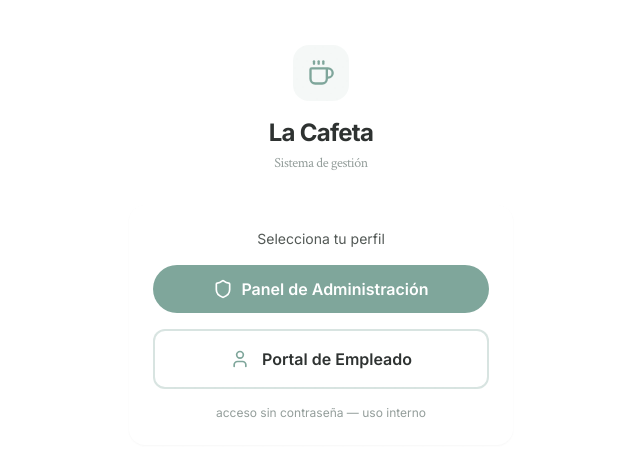
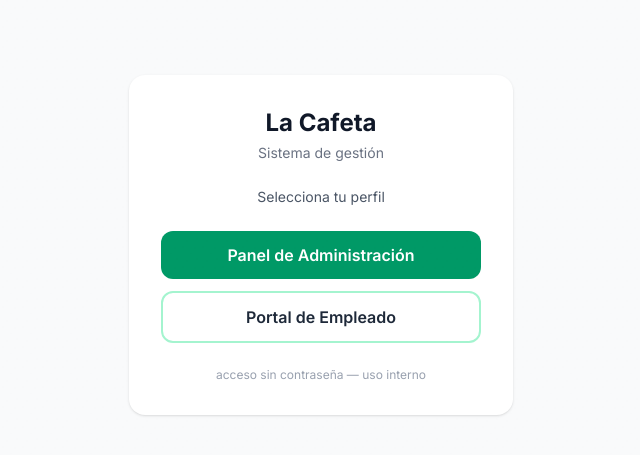
Before and after one commit to CinderOfAsh/La-cafetaV2, a Next.js app: page /login in a window 1280 px wide. Shown: the part 155-610 px from the top of the page, without its empty margins (319-959 px from the left). Built offline with nearby package versions, Linux system fonts and the light colour scheme.

Commit message:
Fix: login with direct links, search icon padding, shift loading in POS

```diff
--- a/src/app/admin/personal/page.tsx
+++ b/src/app/admin/personal/page.tsx
@@ -214,7 +214,7 @@ export default function AdminPersonalPage() {
           <div className="mb-4 flex items-center gap-3">
             <div className="relative flex-1 max-w-xs">
               <Search className="absolute left-3 top-1/2 h-4 w-4 -translate-y-1/2 text-light-grey" />
-              <input value={search} onChange={(e) => setSearch(e.target.value)} placeholder="Buscar por nombre, email..." className="w-full rounded-lg border border-dark/10 pl-9 pr-3 py-2 text-sm text-dark placeholder-light-grey" />
+              <input value={search} onChange={(e) => setSearch(e.target.value)} placeholder="Buscar por nombre, email..." className="w-full rounded-lg border border-dark/10 pl-10 pr-3 py-2 text-sm text-dark placeholder-light-grey" />
             </div>
             <button onClick={openUserNew} className="btn-sage text-sm">
               <Plus className="h-4 w-4" /> Nuevo empleado
--- /dev/null
+++ b/src/app/api/auth/login-admin/route.ts
@@ -0,0 +1,10 @@
+import { createToken } from "@/lib/auth";
+import { redirect } from "next/navigation";
+import { cookies } from "next/headers";
+
+export async function GET() {
+  const token = await createToken({ userId: 1, role: "ADMIN" });
+  const cookieStore = await cookies();
+  cookieStore.set("token", token, { httpOnly: true, path: "/", maxAge: 28800, sameSite: "lax" });
+  redirect("/hub-admin");
+}
--- /dev/null
+++ b/src/app/api/auth/login-employee/route.ts
@@ -0,0 +1,10 @@
+import { createToken } from "@/lib/auth";
+import { redirect } from "next/navigation";
+import { cookies } from "next/headers";
+
+export async function GET() {
+  const token = await createToken({ userId: 2, role: "EMPLOYEE" });
+  const cookieStore = await cookies();
+  cookieStore.set("token", token, { httpOnly: true, path: "/", maxAge: 28800, sameSite: "lax" });
+  redirect("/hub-empleado");
+}
--- a/src/app/login/page.tsx
+++ b/src/app/login/page.tsx
@@ -1,60 +1,30 @@
-'use client';
-
-import { useRouter } from 'next/navigation';
-import { Coffee, Shield, User } from 'lucide-react';
+"use client";
 
 export default function LoginPage() {
-  const router = useRouter();
-
-  async function loginAs(role: string) {
-    const res = await fetch('/api/auth/login', {
-      method: 'POST',
-      headers: { 'Content-Type': 'application/json' },
-      body: JSON.stringify({ role }),
-    });
-
-    if (res.ok) {
-      const user = await res.json();
-      router.push(user.role === 'ADMIN' ? '/hub-admin' : '/hub-empleado');
-    }
-  }
-
   return (
-    <div className="flex min-h-screen items-center justify-center bg-page p-4">
-      <div className="w-full max-w-sm">
-        <div className="mb-8 text-center">
-          <div className="mx-auto mb-4 flex h-14 w-14 items-center justify-center rounded-2xl bg-sage-light">
-            <Coffee className="h-7 w-7 text-sage" />
-          </div>
-          <h1 className="text-2xl font-bold text-dark" style={{ fontFamily: 'var(--font-inter)', letterSpacing: '-0.03em' }}>La Cafeta</h1>
-          <p className="mt-1 text-sm text-light-grey" style={{ fontFamily: 'var(--font-crimson)', letterSpacing: '-0.03em' }}>Sistema de gestión</p>
+    <div className="flex min-h-screen items-center justify-center bg-gray-50 p-4">
+      <div className="w-full max-w-sm bg-white p-8 rounded-2xl shadow-sm">
+        <div className="mb-6 text-center">
+          <h1 className="text-2xl font-bold text-gray-900">La Cafeta</h1>
+          <p className="text-sm text-gray-500 mt-1">Sistema de gestión</p>
         </div>
-
-        <div className="card-wellness p-6 space-y-4">
-          <p className="text-center text-sm text-grey mb-4" style={{ fontFamily: 'var(--font-indie)' }}>Selecciona tu perfil</p>
-
-          <button
-            onClick={() => loginAs('admin')}
-            className="btn-sage w-full flex items-center justify-center gap-3 py-4 text-base"
+        <p className="text-center text-sm text-gray-600 mb-6">Selecciona tu perfil</p>
+        <div className="space-y-3">
+          <a
+            href="/api/auth/login-admin"
+            className="block w-full py-3 px-4 bg-emerald-600 text-white font-semibold rounded-xl text-center hover:bg-emerald-700"
           >
-            <Shield className="h-5 w-5" />
             Panel de Administración
-          </button>
-
-          <button
-            onClick={() => loginAs('employee')}
-            className="w-full flex items-center justify-center gap-3 rounded-xl border-2 border-sage/30 bg-page py-4 text-base font-semibold text-dark hover:border-sage hover:bg-sage/5 transition-all"
+          </a>
+          <a
+            href="/api/auth/login-employee"
+            className="block w-full py-3 px-4 border-2 border-emerald-200 text-gray-800 font-semibold rounded-xl text-center hover:bg-emerald-50"
           >
-            <User className="h-5 w-5 text-sage" />
             Portal de Empleado
-          </button>
-
-          <p className="mt-4 text-center text-xs text-light-grey" style={{ fontFamily: 'var(--font-hand)' }}>
-            acceso sin contraseña — uso interno
-          </p>
+          </a>
         </div>
+        <p className="mt-6 text-center text-xs text-gray-400">acceso sin contraseña — uso interno</p>
       </div>
     </div>
   );
 }
-// Last deployed: lun 18 may 2026 00:41:00 CEST
--- a/src/app/turno/page.tsx
+++ b/src/app/turno/page.tsx
@@ -37,6 +37,8 @@ interface ShiftInfo {
   startTime: string;
   endTime: string;
   role: string;
+  openingSteps: string[];
+  closingSteps: string[];
 }
 
 interface Pos {
@@ -113,10 +115,14 @@ export default function TurnoPage() {
         setProducts(p);
 
         const today = new Date().toISOString().slice(0, 10);
-        return fetch(`/api/shift-assignments?date=${today}`).then((r) => r.json()).then((list: { shiftId: number; date: string; role: string; userId: number; shift: { name: string; startTime: string; endTime: string } }[]) => {
+        return fetch(`/api/shift-assignments?date=${today}`).then((r) => r.json()).then((list: { shiftId: number; date: string; role: string; userId: number; shift: { name: string; startTime: string; endTime: string; openingProtocol?: string; closingProtocol?: string } }[]) => {
           const mine = list.find((a) => a.userId === me.id);
           if (mine) {
-            setShiftInfo({ name: mine.shift.name, startTime: mine.shift.startTime, endTime: mine.shift.endTime, role: mine.role });
+            let openingSteps: string[] = [];
+            let closingSteps: string[] = [];
+            try { openingSteps = JSON.parse(mine.shift.openingProtocol || '[]'); } catch {}
+            try { closingSteps = JSON.parse(mine.shift.closingProtocol || '[]'); } catch {}
+            setShiftInfo({ name: mine.shift.name, startTime: mine.shift.startTime, endTime: mine.shift.endTime, role: mine.role, openingSteps, closingSteps });
           }
           return fetch(`/api/sales?date=${today}`).then((r) => r.json());
         });
@@ -309,6 +315,32 @@ export default function TurnoPage() {
           <p className="text-xs text-grey">
             Tienes el turno <span className="font-medium text-dark">{shiftInfo.name}</span> ({shiftInfo.startTime} - {shiftInfo.endTime}) como {shiftInfo.role === 'COCINERO' ? 'Cocinero' : 'Anotador'}
           </p>
+          {shiftInfo.openingSteps.length > 0 && (
+            <div className="mt-2">
+              <p className="text-[11px] font-medium text-sage mb-1">Protocolo de apertura:</p>
+              <div className="space-y-0.5">
+                {shiftInfo.openingSteps.map((step, i) => (
+                  <p key={i} className="text-[11px] text-grey flex items-center gap-1.5">
+                    <span className="flex h-4 w-4 items-center justify-center rounded-full bg-sage/20 text-[9px] text-sage">{i + 1}</span>
+                    {step}
+                  </p>
+                ))}
+              </div>
+            </div>
+          )}
+          {shiftInfo.closingSteps.length > 0 && (
+            <div className="mt-2">
+              <p className="text-[11px] font-medium text-amber-600 mb-1">Protocolo de cierre:</p>
+              <div className="space-y-0.5">
+                {shiftInfo.closingSteps.map((step, i) => (
+                  <p key={i} className="text-[11px] text-grey flex items-center gap-1.5">
+                    <span className="flex h-4 w-4 items-center justify-center rounded-full bg-amber-500/20 text-[9px] text-amber-600">{i + 1}</span>
+                    {step}
+                  </p>
+                ))}
+              </div>
+            </div>
+          )}
         </div>
       ) : (
         <div className="border-b border-dark/10 bg-dark/[0.02] px-4 py-2.5">
```
